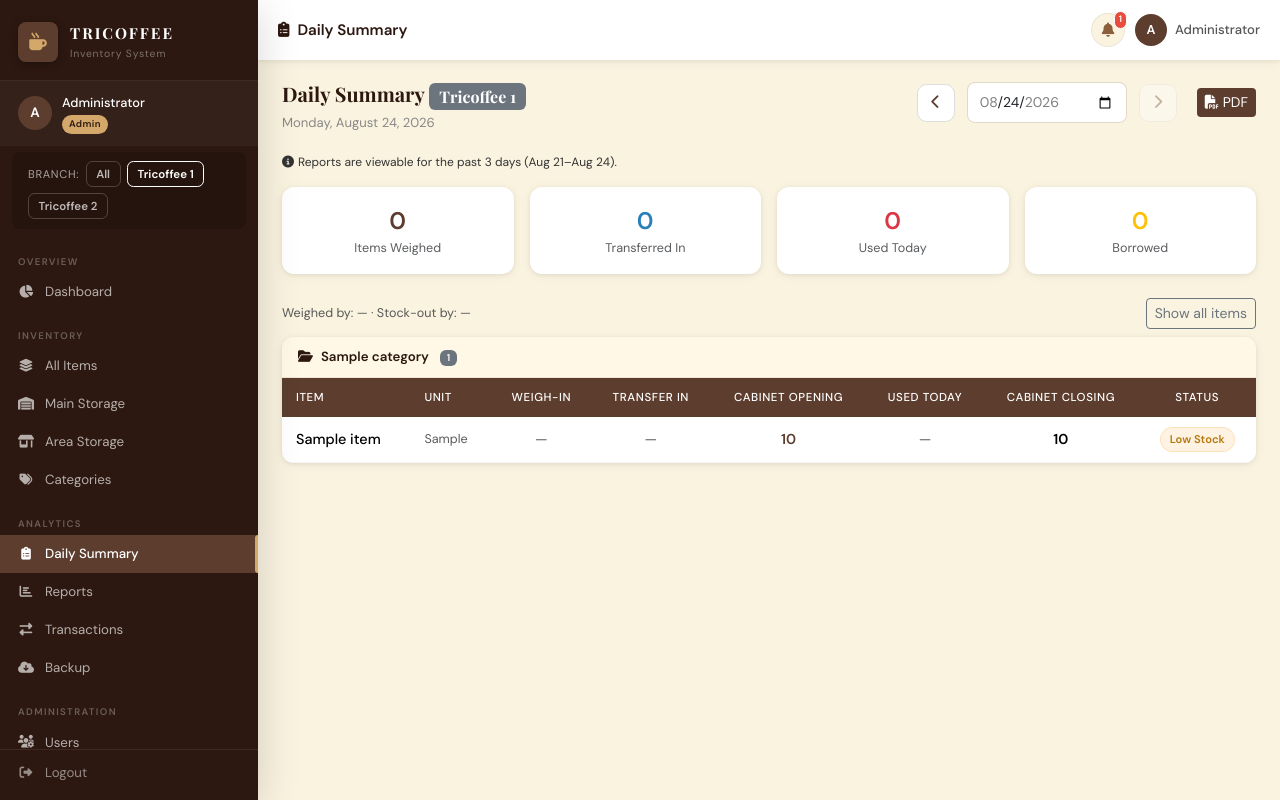
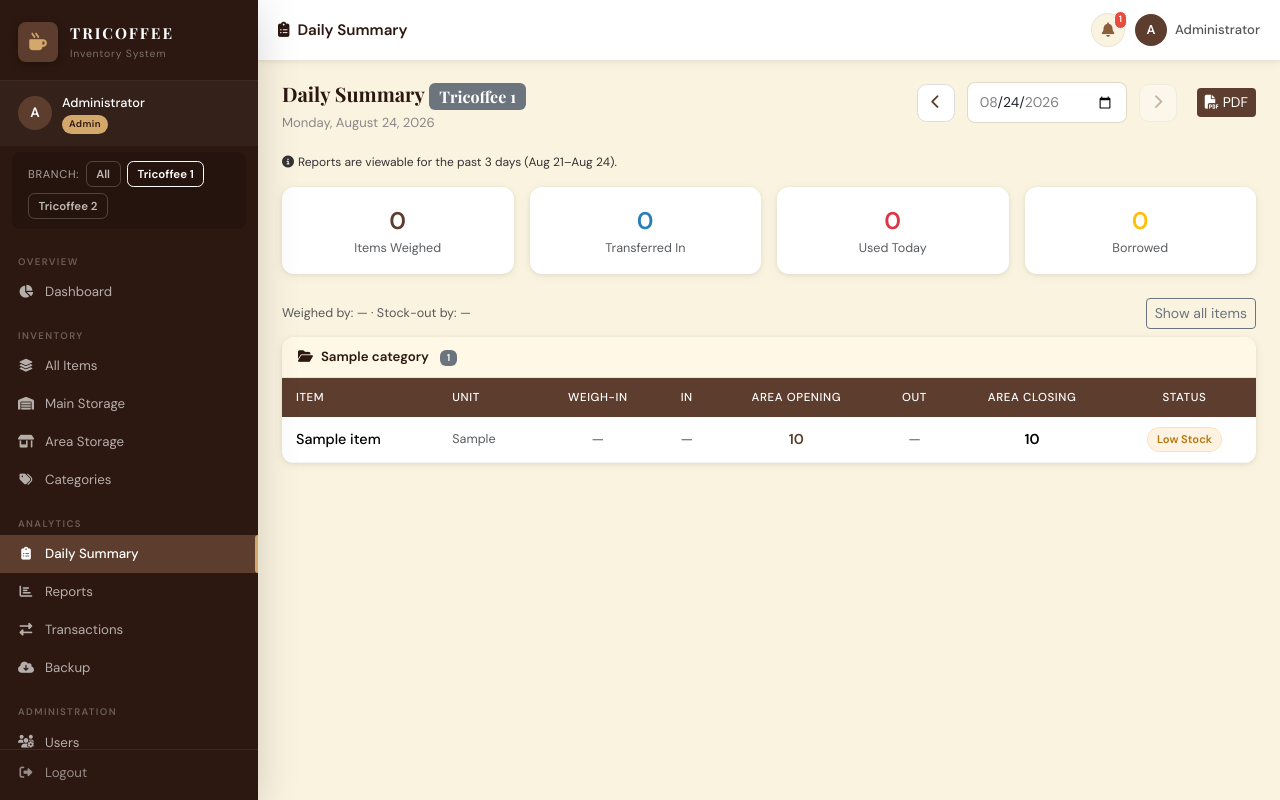
Before and after one commit to JeanMervin/tricoffee-inventory, a Flask app: page /reports/daily-summary in a window 1280 px wide. Run offline with Flask 3, Linux system fonts and the light colour scheme; a user stored in the database is signed in; tables that the repository leaves empty hold one stand-in row (values such as "Sample post"); some libraries are stand-ins or nearby versions.

Commit message:
Minor fix: fix texts and labels

```diff
--- a/templates/reports/daily_summary.html
+++ b/templates/reports/daily_summary.html
@@ -103,10 +103,10 @@
           <th>Item</th>
           <th>Unit</th>
           <th class="text-center">Weigh-In</th>
-          <th class="text-center">Transfer In</th>
-          <th class="text-center">Cabinet Opening</th>
-          <th class="text-center">Used Today</th>
-          <th class="text-center">Cabinet Closing</th>
+          <th class="text-center">In</th>
+          <th class="text-center">Area Opening</th>
+          <th class="text-center">Out</th>
+          <th class="text-center">Area Closing</th>
           <th class="text-center">Status</th>
         </tr>
       </thead>
--- a/templates/staff/bulk_transfer.html
+++ b/templates/staff/bulk_transfer.html
@@ -50,12 +50,12 @@
           {% set main_qty = source_main_qty[item.id] %}
           <tr class="item-row" data-cat="{{ cat.id }}" data-name="{{ item.name | lower }}">
             <td class="fw-medium align-middle">{{ item.name }}</td>
-            <td class="text-end align-middle small"><span class="{% if main_qty > 0 %}text-coffee fw-bold{% else %}text-danger{% endif %}">{{ main_qty | int }}</span> <span class="text-muted">{{ sunit }}s</span></td>
-            <td class="text-end align-middle small text-info">{{ item.area_storage_qty | int }} <span class="text-muted">{{ sunit }}s</span></td>
+            <td class="text-end align-middle small"><span class="{% if main_qty > 0 %}text-coffee fw-bold{% else %}text-danger{% endif %}">{{ main_qty | int }}</span> <span class="text-muted">{{ sunit }}</span></td>
+            <td class="text-end align-middle small text-info">{{ item.area_storage_qty | int }} <span class="text-muted">{{ sunit }}</span></td>
             <td class="align-middle">
               <div class="input-group input-group-sm">
                 <input type="number" name="qty_{{ item.id }}" class="form-control transfer-qty-input" placeholder="0" min="0" max="{{ main_qty }}" step="1" autocomplete="off" {% if main_qty <= 0 %}disabled{% endif %} data-main="{{ main_qty }}" data-area="{{ item.area_storage_qty }}" data-item="{{ item.id }}" oninput="onQtyInput(this)" onkeydown="tabToNext(event,this)">
-                <span class="input-group-text">{{ sunit }}s</span>
+                <span class="input-group-text">{{ sunit }}</span>
               </div>
             </td>
             <td class="text-end align-middle fw-bold text-info" id="newarea_{{ item.id }}">—</td>
--- a/templates/staff/edit_item.html
+++ b/templates/staff/edit_item.html
@@ -49,12 +49,12 @@
           <h6 class="mb-3"><i class="fas fa-warehouse me-2 text-coffee"></i>Stock Quantities</h6>
           <div class="row g-3 mb-4">
             <div class="col-md-6">
-              <label class="form-label">Main Storage Qty (pcs)</label>
+              <label class="form-label">Main Storage Qty (packs/units)</label>
               <input type="number" name="main_storage_qty" class="form-control" value="{{ item.main_storage_qty }}" min="0" step="0.01">
               <div class="form-text">Editing this logs an adjustment transaction automatically.</div>
             </div>
             <div class="col-md-6">
-              <label class="form-label">Area Storage Qty (pcs)</label>
+              <label class="form-label">Area Storage Qty (packs/units)</label>
               <input type="number" name="area_storage_qty" class="form-control" value="{{ item.area_storage_qty }}" min="0" step="0.01">
               <div class="form-text">Editing this logs an adjustment transaction automatically.</div>
             </div>
--- a/templates/staff/items.html
+++ b/templates/staff/items.html
@@ -59,8 +59,8 @@
           <tr class="{% if item.status == 'out_of_stock' %}row-out{% elif item.status == 'low_stock' %}row-low{% endif %}">
             <td class="fw-medium">{{ item.name }}</td>
             <td><span class="cat-chip">{{ item.category.name }}</span></td>
-            <td class="text-end">{{ item.main_storage_qty | int if item.main_storage_qty == item.main_storage_qty | int else item.main_storage_qty }} <span class="text-muted small">{{ sunit }}s</span></td>
-            <td class="text-end">{{ item.area_storage_qty | int if item.area_storage_qty == item.area_storage_qty | int else item.area_storage_qty }} <span class="text-muted small">{{ sunit }}s</span></td>
+            <td class="text-end">{{ item.main_storage_qty | int if item.main_storage_qty == item.main_storage_qty | int else item.main_storage_qty }} <span class="text-muted small">{{ sunit }}</span></td>
+            <td class="text-end">{{ item.area_storage_qty | int if item.area_storage_qty == item.area_storage_qty | int else item.area_storage_qty }} <span class="text-muted small">{{ sunit }}</span></td>
             <td class="text-end text-muted small">{{ item.minimum_stock | int if item.minimum_stock == item.minimum_stock | int else item.minimum_stock }}</td>
             <td class="text-center"><span class="status-pill status-{{ item.status }}">{{ item.status_label }}</span></td>
             <td class="text-center">
```
